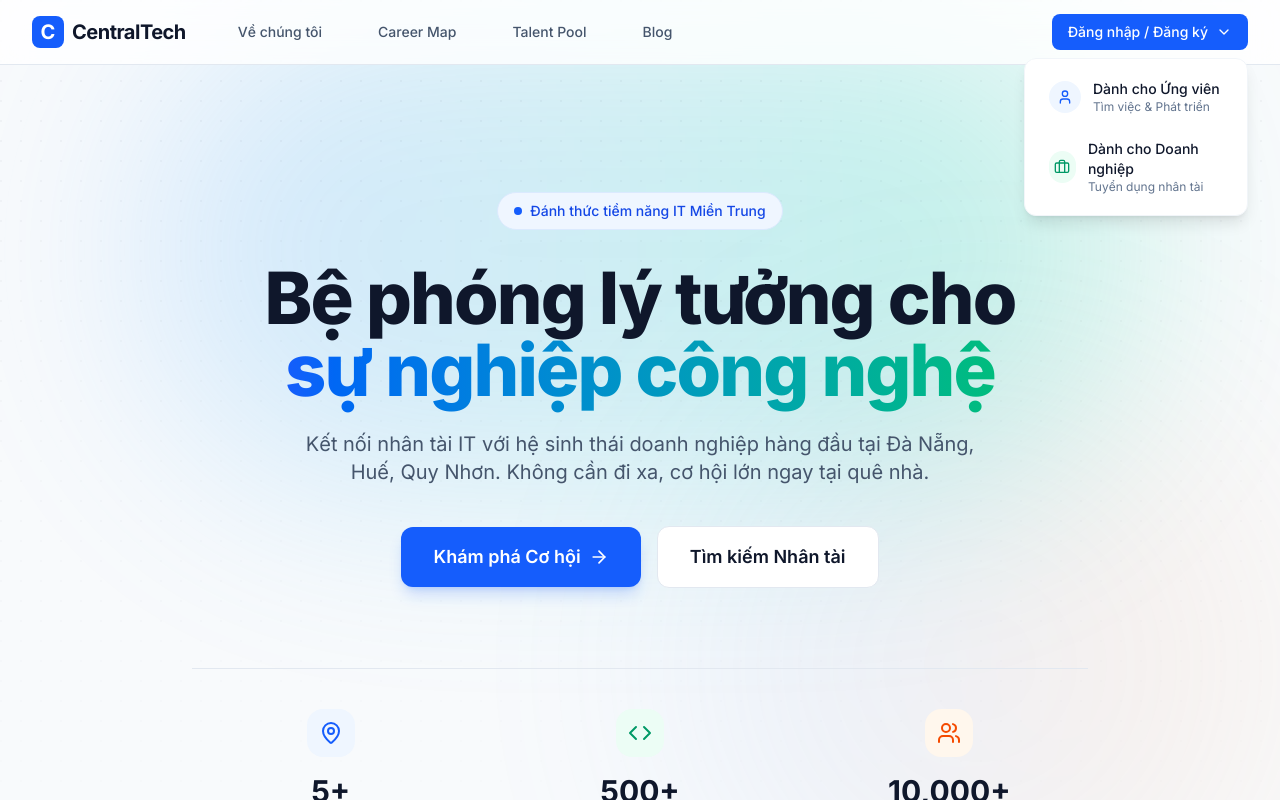
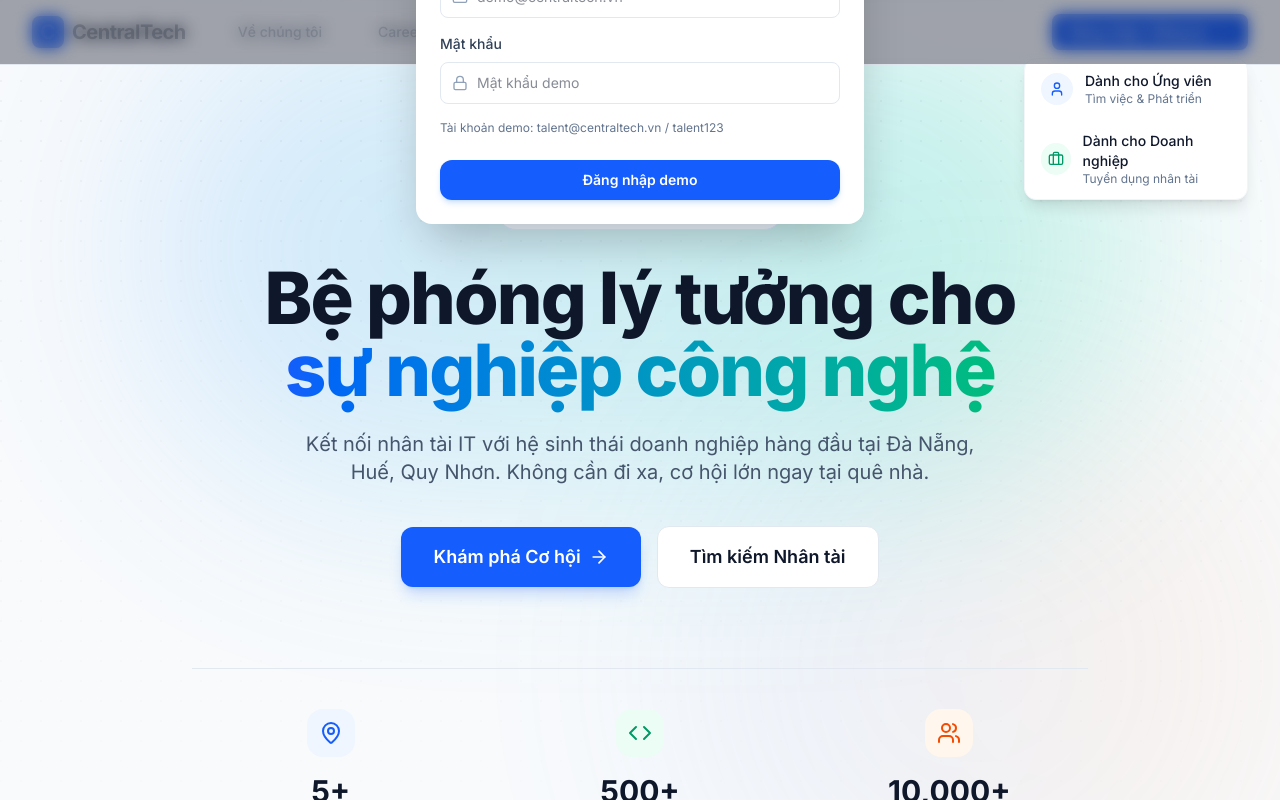
Before and after one commit to voanhkhoa2507/ICU, a React (Vite) app: page / in a window 1280 px wide. Both pictures are taken after a click on the button "Đăng nhập / Đăng ký". Shown: the top 800 px of the page. Built offline with nearby package versions, Linux system fonts and the light colour scheme.

Commit message:
Add demo auth flow for HR and talent

```diff
--- /dev/null
+++ b/src/components/DemoAuthModal.tsx
@@ -0,0 +1,127 @@
+import {useState} from 'react';
+import {motion, AnimatePresence} from 'motion/react';
+import {X, Mail, Lock} from 'lucide-react';
+import {useDemoAuth} from '../contexts/DemoAuthContext';
+
+type Role = 'talent' | 'hr';
+
+type Props = {
+  open: boolean;
+  role: Role | null;
+  onClose: () => void;
+};
+
+const ROLE_LABEL: Record<Role, string> = {
+  talent: 'Ứng viên IT',
+  hr: 'Doanh nghiệp (HR)',
+};
+
+export default function DemoAuthModal({open, role, onClose}: Props) {
+  const {login} = useDemoAuth();
+  const [email, setEmail] = useState('');
+  const [password, setPassword] = useState('');
+  const [message, setMessage] = useState<string | null>(null);
+  const [loading, setLoading] = useState(false);
+
+  if (!role) return null;
+
+  const handleSubmit = async (e: React.FormEvent) => {
+    e.preventDefault();
+    setMessage(null);
+    setLoading(true);
+    try {
+      await login(role, email, password);
+      onClose();
+    } catch (err: any) {
+      setMessage(err.message || 'Sai thông tin đăng nhập demo.');
+    } finally {
+      setLoading(false);
+    }
+  };
+
+  const hint =
+    role === 'talent'
+      ? 'Tài khoản demo: talent@centraltech.vn / talent123'
+      : 'Tài khoản demo: hr@centraltech.vn / hr123';
+
+  return (
+    <AnimatePresence>
+      {open && (
+        <motion.div
+          className="fixed inset-0 z-50 flex items-center justify-center bg-slate-900/40 backdrop-blur-sm"
+          initial={{opacity: 0}}
+          animate={{opacity: 1}}
+          exit={{opacity: 0}}
+        >
+          <motion.div
+            initial={{scale: 0.95, opacity: 0, y: 20}}
+            animate={{scale: 1, opacity: 1, y: 0}}
+            exit={{scale: 0.95, opacity: 0, y: 20}}
+            className="w-full max-w-md rounded-2xl bg-white p-6 shadow-2xl"
+          >
+            <div className="mb-4 flex items-center justify-between">
+              <div>
+                <h2 className="text-xl font-bold text-slate-900">
+                  Đăng nhập {ROLE_LABEL[role]}
+                </h2>
+                <p className="text-sm text-slate-500">
+                  Sử dụng tài khoản demo để trải nghiệm luồng đăng nhập.
+                </p>
+              </div>
+              <button
+                onClick={onClose}
+                className="rounded-full p-1 text-slate-400 hover:bg-slate-100 hover:text-slate-700"
+              >
+                <X className="h-5 w-5" />
+              </button>
+            </div>
+
+            <form onSubmit={handleSubmit} className="space-y-4">
+              <div className="space-y-2">
+                <label className="block text-sm font-medium text-slate-700">Email</label>
+                <div className="relative">
+                  <Mail className="pointer-events-none absolute left-3 top-1/2 h-4 w-4 -translate-y-1/2 text-slate-400" />
+                  <input
+                    type="email"
+                    required
+                    value={email}
+                    onChange={e => setEmail(e.target.value)}
+                    className="w-full rounded-lg border border-slate-200 bg-white px-9 py-2.5 text-sm text-slate-900 focus:border-blue-500 focus:outline-none focus:ring-2 focus:ring-blue-100"
+                    placeholder="demo@centraltech.vn"
+                  />
+                </div>
+              </div>
+
+              <div className="space-y-2">
+                <label className="block text-sm font-medium text-slate-700">Mật khẩu</label>
+                <div className="relative">
+                  <Lock className="pointer-events-none absolute left-3 top-1/2 h-4 w-4 -translate-y-1/2 text-slate-400" />
+                  <input
+                    type="password"
+                    required
+                    value={password}
+                    onChange={e => setPassword(e.target.value)}
+                    className="w-full rounded-lg border border-slate-200 bg-white px-9 py-2.5 text-sm text-slate-900 focus:border-blue-500 focus:outline-none focus:ring-2 focus:ring-blue-100"
+                    placeholder="Mật khẩu demo"
+                  />
+                </div>
+              </div>
+
+              <p className="text-xs text-slate-500">{hint}</p>
+
+              {message && <p className="text-sm text-red-600">{message}</p>}
+
+              <button
+                type="submit"
+                disabled={loading}
+                className="mt-2 w-full rounded-xl bg-blue-600 px-4 py-2.5 text-sm font-semibold text-white shadow-md shadow-blue-500/20 hover:bg-blue-700 disabled:cursor-not-allowed disabled:opacity-70"
+              >
+                {loading ? 'Đang kiểm tra…' : 'Đăng nhập demo'}
+              </button>
+            </form>
+          </motion.div>
+        </motion.div>
+      )}
+    </AnimatePresence>
+  );
+}
--- a/src/components/Navbar.tsx
+++ b/src/components/Navbar.tsx
@@ -1,10 +1,16 @@
 import { useState } from 'react';
 import { Menu, X, ChevronDown, Briefcase, User } from 'lucide-react';
 import { motion, AnimatePresence } from 'motion/react';
+import { useDemoAuth } from '../contexts/DemoAuthContext';
+import DemoAuthModal from './DemoAuthModal';
+
+type Role = 'talent' | 'hr';
 
 export default function Navbar() {
   const [isOpen, setIsOpen] = useState(false);
-  const [isAuthOpen, setIsAuthOpen] = useState(false);
+  const [authOpen, setAuthOpen] = useState(false);
+  const [authRole, setAuthRole] = useState<Role | null>(null);
+  const { user, logout } = useDemoAuth();
 
   return (
     <nav className="fixed w-full z-50 bg-white/80 backdrop-blur-md border-b border-slate-200">
@@ -25,47 +31,69 @@ export default function Navbar() {
             </div>
           </div>
           <div className="hidden md:flex items-center">
+            {!user ? (
               <div className="relative">
                 <button
-                onClick={() => setIsAuthOpen(!isAuthOpen)}
                   className="flex items-center gap-2 bg-blue-600 text-white px-4 py-2 rounded-lg text-sm font-medium hover:bg-blue-700 transition-colors"
+                  onClick={() => {
+                    setAuthRole('talent');
+                    setAuthOpen(true);
+                  }}
                 >
                   Đăng nhập / Đăng ký
                   <ChevronDown className="w-4 h-4" />
                 </button>
-
-              <AnimatePresence>
-                {isAuthOpen && (
-                  <motion.div
-                    initial={{ opacity: 0, y: 10 }}
-                    animate={{ opacity: 1, y: 0 }}
-                    exit={{ opacity: 0, y: 10 }}
-                    className="absolute right-0 mt-2 w-56 bg-white rounded-xl shadow-lg border border-slate-100 overflow-hidden"
+                <div className="absolute right-0 mt-2 w-56 rounded-xl bg-white shadow-lg border border-slate-100 overflow-hidden">
+                  <button
+                    className="flex w-full items-center gap-3 px-4 py-3 hover:bg-slate-50 text-left text-sm"
+                    onClick={() => {
+                      setAuthRole('talent');
+                      setAuthOpen(true);
+                    }}
                   >
-                    <div className="p-2">
-                      <a href="#" className="flex items-center gap-3 px-4 py-3 hover:bg-slate-50 rounded-lg transition-colors group">
-                        <div className="w-8 h-8 bg-blue-50 text-blue-600 rounded-full flex items-center justify-center group-hover:bg-blue-100">
+                    <div className="w-8 h-8 bg-blue-50 text-blue-600 rounded-full flex items-center justify-center">
                       <User className="w-4 h-4" />
                     </div>
                     <div>
-                          <p className="text-sm font-medium text-slate-900">Dành cho Ứng viên</p>
+                      <p className="font-medium text-slate-900">Dành cho Ứng viên</p>
                       <p className="text-xs text-slate-500">Tìm việc & Phát triển</p>
                     </div>
-                      </a>
-                      <a href="#" className="flex items-center gap-3 px-4 py-3 hover:bg-slate-50 rounded-lg transition-colors group">
-                        <div className="w-8 h-8 bg-emerald-50 text-emerald-600 rounded-full flex items-center justify-center group-hover:bg-emerald-100">
+                  </button>
+                  <button
+                    className="flex w-full items-center gap-3 px-4 py-3 hover:bg-slate-50 text-left text-sm"
+                    onClick={() => {
+                      setAuthRole('hr');
+                      setAuthOpen(true);
+                    }}
+                  >
+                    <div className="w-8 h-8 bg-emerald-50 text-emerald-600 rounded-full flex items-center justify-center">
                       <Briefcase className="w-4 h-4" />
                     </div>
                     <div>
-                          <p className="text-sm font-medium text-slate-900">Dành cho Doanh nghiệp</p>
+                      <p className="font-medium text-slate-900">Dành cho Doanh nghiệp</p>
                       <p className="text-xs text-slate-500">Tuyển dụng nhân tài</p>
                     </div>
-                      </a>
+                  </button>
                 </div>
-                  </motion.div>
+              </div>
+            ) : (
+              <div className="flex items-center gap-3">
+                <div className="flex h-8 w-8 items-center justify-center rounded-full bg-blue-600 text-sm font-semibold text-white">
+                  {user.role === 'hr' ? 'HR' : 'T'}
+                </div>
+                <div className="text-sm">
+                  <p className="font-semibold text-slate-900">
+                    {user.role === 'hr' ? 'Doanh nghiệp demo' : 'Ứng viên demo'}
+                  </p>
+                  <button
+                    onClick={logout}
+                    className="text-xs text-slate-500 hover:text-blue-600"
+                  >
+                    Đăng xuất
+                  </button>
+                </div>
+              </div>
             )}
-              </AnimatePresence>
-            </div>
           </div>
           <div className="flex items-center md:hidden">
             <button
@@ -94,19 +122,48 @@ export default function Navbar() {
               <a href="#blog" className="block px-3 py-2 rounded-md text-base font-medium text-slate-700 hover:text-blue-600 hover:bg-slate-50">Blog</a>
               <div className="mt-4 pt-4 border-t border-slate-100">
                 <p className="px-3 text-xs font-semibold text-slate-500 uppercase tracking-wider mb-2">Đăng nhập / Đăng ký</p>
-                <a href="#" className="flex items-center gap-3 px-3 py-2 rounded-md text-base font-medium text-slate-700 hover:bg-slate-50">
+                {!user ? (
+                  <>
+                    <button
+                      className="flex w-full items-center gap-3 px-3 py-2 rounded-md text-base font-medium text-slate-700 hover:bg-slate-50"
+                      onClick={() => {
+                        setAuthRole('talent');
+                        setAuthOpen(true);
+                      }}
+                    >
                       <User className="w-5 h-5 text-blue-600" />
                       Ứng viên
-                </a>
-                <a href="#" className="flex items-center gap-3 px-3 py-2 rounded-md text-base font-medium text-slate-700 hover:bg-slate-50">
+                    </button>
+                    <button
+                      className="flex w-full items-center gap-3 px-3 py-2 rounded-md text-base font-medium text-slate-700 hover:bg-slate-50"
+                      onClick={() => {
+                        setAuthRole('hr');
+                        setAuthOpen(true);
+                      }}
+                    >
                       <Briefcase className="w-5 h-5 text-emerald-600" />
                       Doanh nghiệp
-                </a>
+                    </button>
+                  </>
+                ) : (
+                  <button
+                    className="flex w-full items-center gap-3 px-3 py-2 rounded-md text-base font-medium text-slate-700 hover:bg-slate-50"
+                    onClick={logout}
+                  >
+                    <Briefcase className="w-5 h-5 text-emerald-600" />
+                    Đăng xuất
+                  </button>
+                )}
               </div>
             </div>
           </motion.div>
         )}
       </AnimatePresence>
+      <DemoAuthModal
+        open={authOpen}
+        role={authRole}
+        onClose={() => setAuthOpen(false)}
+      />
     </nav>
   );
 }
--- /dev/null
+++ b/src/contexts/DemoAuthContext.tsx
@@ -0,0 +1,54 @@
+import {createContext, useContext, useState, ReactNode} from 'react';
+
+type Role = 'talent' | 'hr';
+
+type DemoUser = {
+  role: Role;
+  email: string;
+};
+
+type DemoAuthContextType = {
+  user: DemoUser | null;
+  login: (role: Role, email: string, password: string) => Promise<void>;
+  logout: () => void;
+};
+
+const DemoAuthContext = createContext<DemoAuthContextType | undefined>(undefined);
+
+const DEMO_CREDENTIALS: Record<Role, {email: string; password: string}> = {
+  talent: {
+    email: 'talent@centraltech.vn',
+    password: 'talent123',
+  },
+  hr: {
+    email: 'hr@centraltech.vn',
+    password: 'hr123',
+  },
+};
+
+export function DemoAuthProvider({children}: {children: ReactNode}) {
+  const [user, setUser] = useState<DemoUser | null>(null);
+
+  const login = async (role: Role, email: string, password: string) => {
+    const conf = DEMO_CREDENTIALS[role];
+    if (email === conf.email && password === conf.password) {
+      setUser({role, email});
+    } else {
+      throw new Error('Sai email hoặc mật khẩu demo.');
+    }
+  };
+
+  const logout = () => setUser(null);
+
+  return (
+    <DemoAuthContext.Provider value={{user, login, logout}}>
+      {children}
+    </DemoAuthContext.Provider>
+  );
+}
+
+export function useDemoAuth() {
+  const ctx = useContext(DemoAuthContext);
+  if (!ctx) throw new Error('useDemoAuth must be used within DemoAuthProvider');
+  return ctx;
+}
--- a/src/main.tsx
+++ b/src/main.tsx
@@ -2,9 +2,12 @@ import {StrictMode} from 'react';
 import {createRoot} from 'react-dom/client';
 import App from './App.tsx';
 import './index.css';
+import {DemoAuthProvider} from './contexts/DemoAuthContext';
 
 createRoot(document.getElementById('root')!).render(
   <StrictMode>
-    <App />
+    <DemoAuthProvider>
+      <App />
+    </DemoAuthProvider>
   </StrictMode>,
 );
```
Also changed, not shown: package.json (+7 -6 lines), 1 other file (tests, documents, lock files or other folders). Lines whose indentation alone changed are shown as unchanged.
